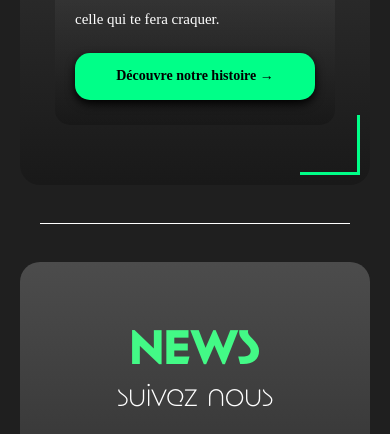
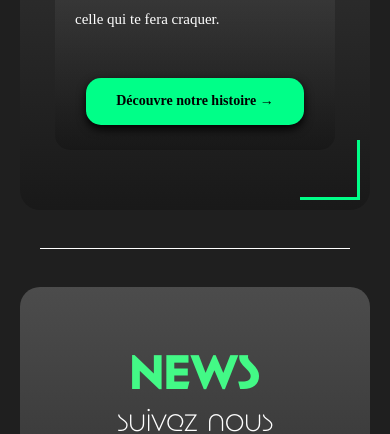
Before and after one commit to spooltie/OraEnergy, a plain HTML site: page index.html in a window 390 px wide. Shown: the part 1159-1593 px from the top of the page. Drawn offline with Linux system fonts and the light colour scheme; a web font is replaced by a local one.

Commit message:
Update style.css

```diff
--- a/style.css
+++ b/style.css
@@ -785,10 +785,10 @@ footer {
 
     .histoire-content .btn-primary {
         position: static;
-        width: 100%;
+        width: auto;
         max-width: 250px;
-        margin: 2rem auto 0;
-        display: block;
+        margin: 3rem 0 0 0;
+        display: inline-block;
         text-align: center;
         padding: 12px 30px;
         font-size: 14px;
```
